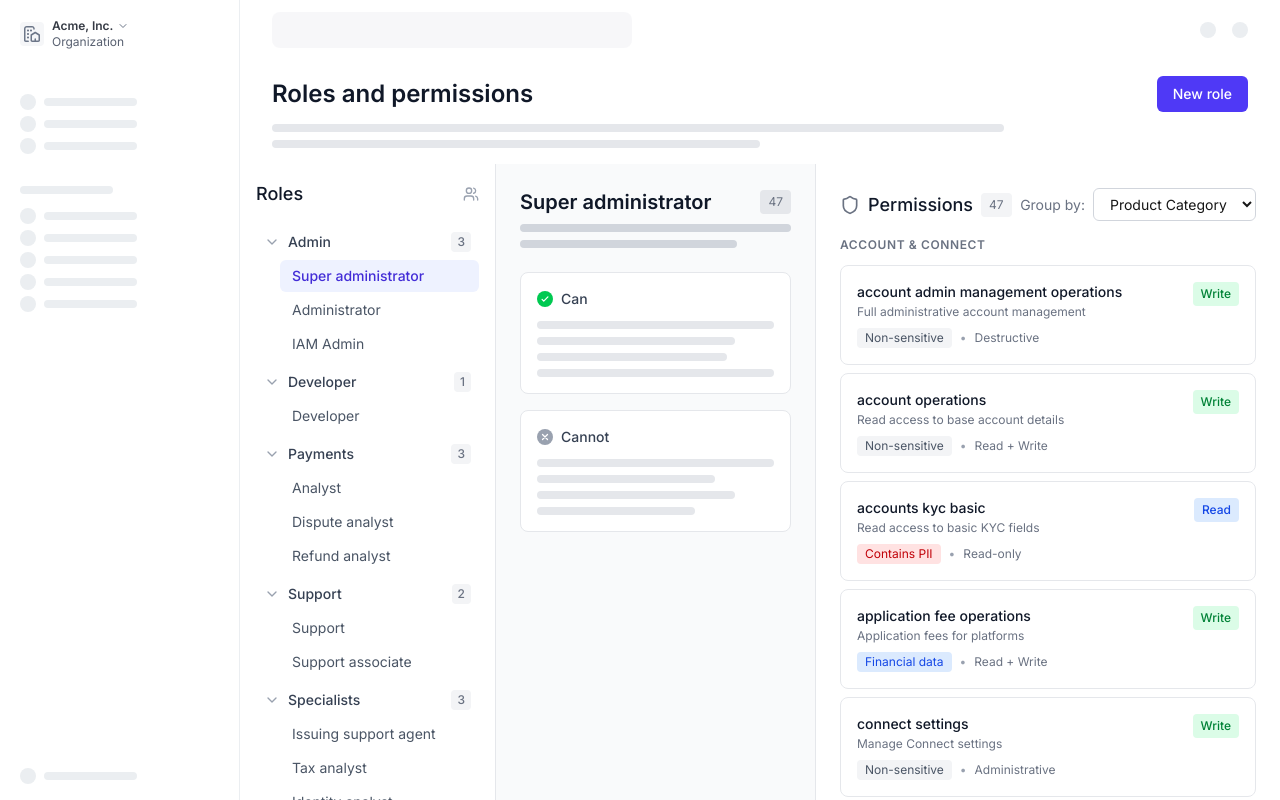
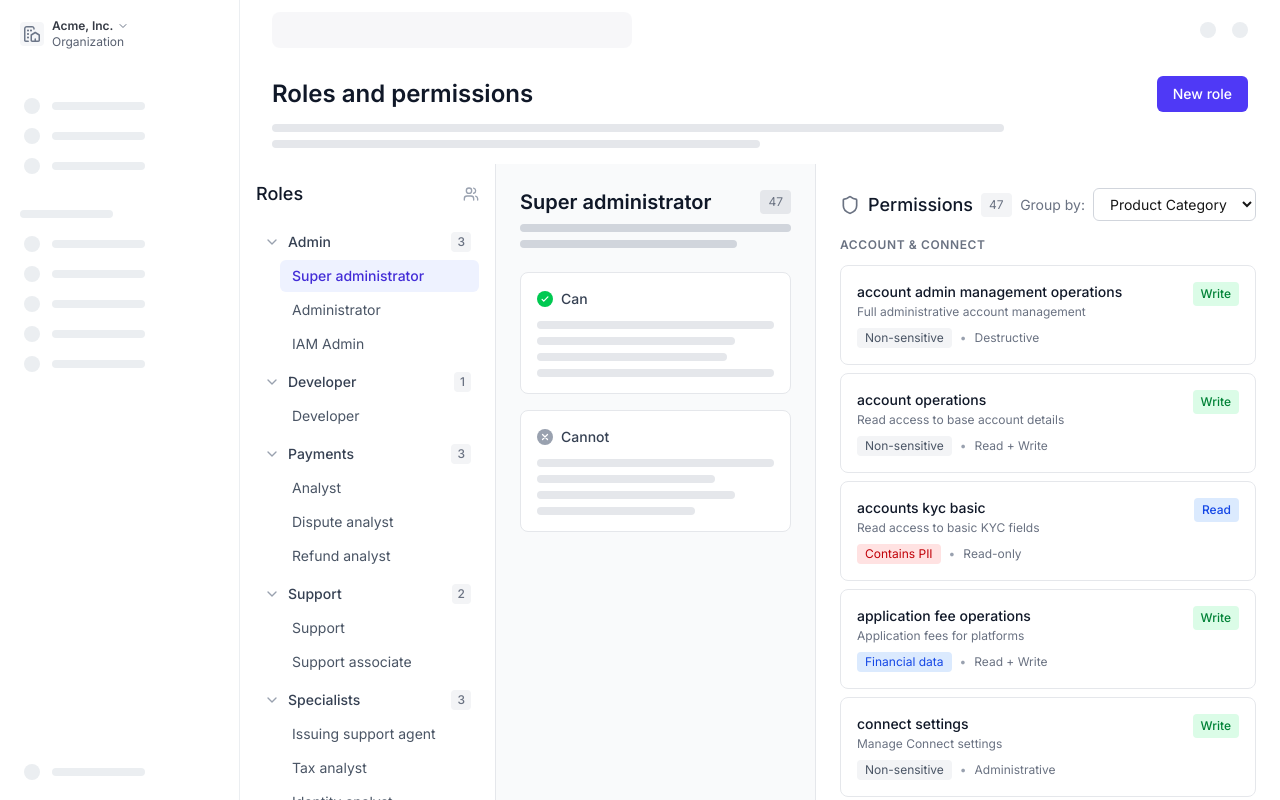
Before and after one commit to khoi-stripe/uvp, a Next.js app: page / in a window 1280 px wide. Built offline with nearby package versions, Linux system fonts and the light colour scheme.

Commit message:
Match nav placeholder size, spacing, padding to Figma specs
Committed-By-Agent: cursor

```diff
--- a/src/app/page.tsx
+++ b/src/app/page.tsx
@@ -31,9 +31,13 @@ function NavItem({ hasIcon = true }: { hasIcon?: boolean }) {
   return (
     <div className="flex items-center gap-2 w-full">
       {hasIcon && (
-        <div className="w-4 h-4 rounded-full bg-[#EBEEF1] flex-shrink-0" />
+        <div className="w-6 h-6 flex items-center justify-center flex-shrink-0">
+          <div className="w-4 h-4 rounded-full bg-[#EBEEF1]" />
+        </div>
       )}
-      <div className={`h-2 bg-[#EBEEF1] rounded-full ${hasIcon ? 'w-[93px]' : 'w-[93px] ml-8'}`} />
+      <div className="py-1.5">
+        <div className="h-2 bg-[#EBEEF1] rounded-lg w-[93px]" />
+      </div>
     </div>
   );
 }
```
